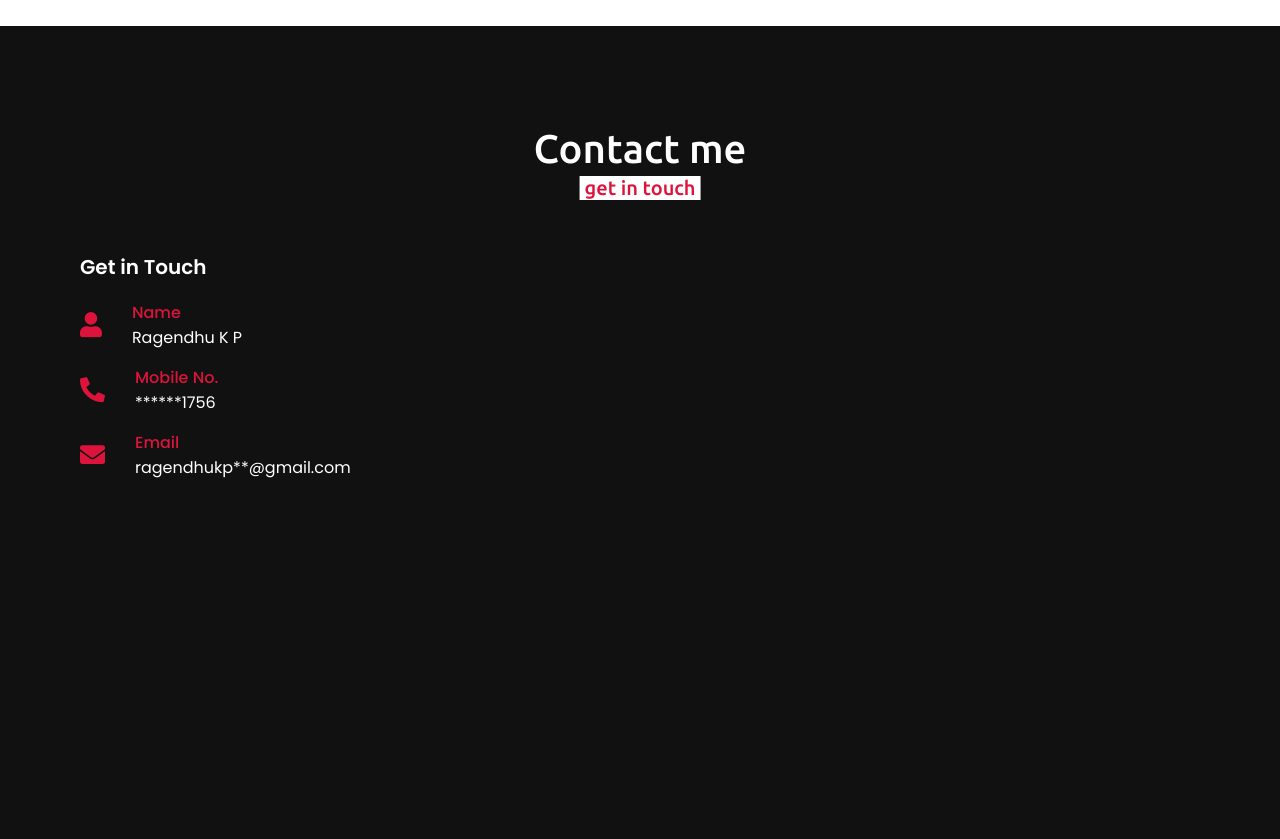
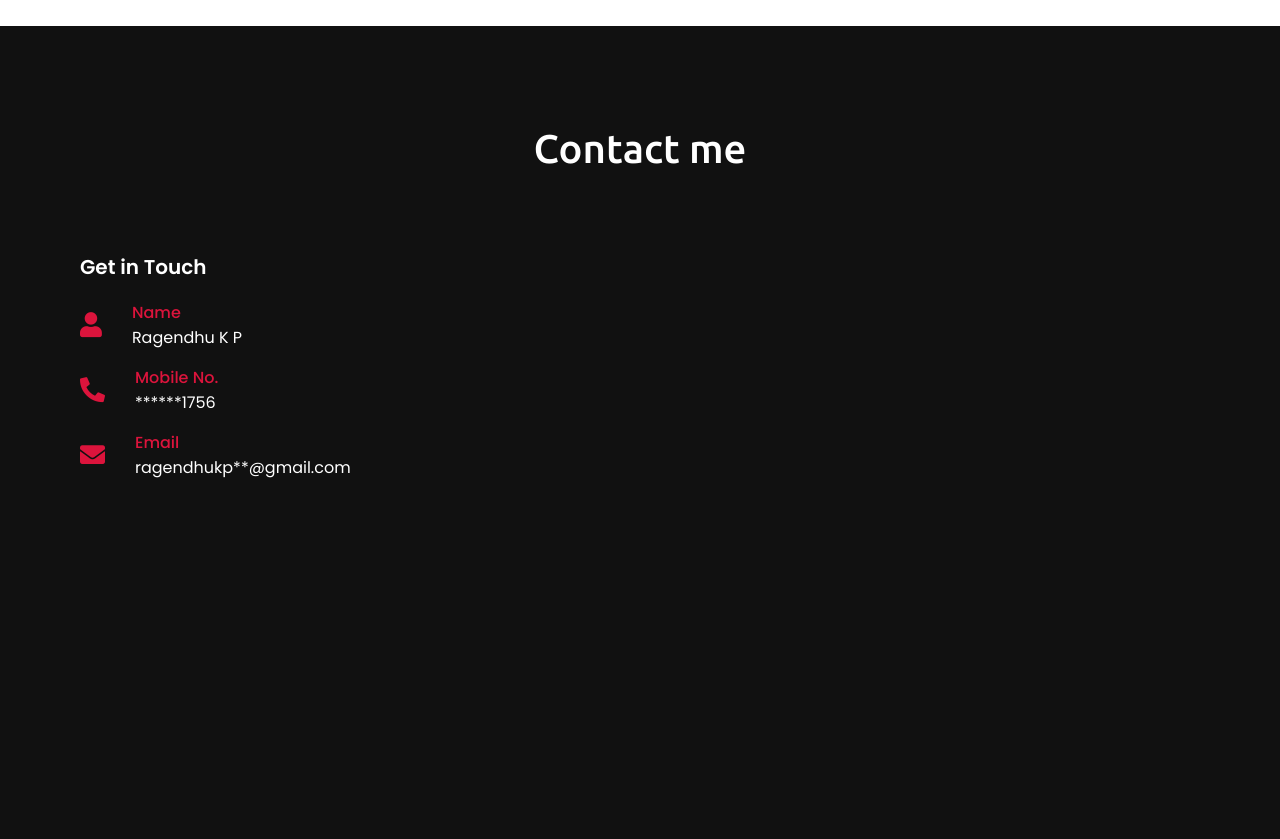
Before and after one commit to ragendhukp/portfolio, a plain HTML site: page index.html in a window 1280 px wide. Shown: the part 2160-2999 px from the top of the page. Drawn offline with nearby package versions, Linux system fonts and the light colour scheme.

Commit message:
Update style.css

```diff
--- a/style.css
+++ b/style.css
@@ -275,9 +275,9 @@ section .title::after{
     background-attachment: fixed;
 }
 
-.contact .title::after{
+/* .contact .title::after{
     content: "get in touch";
-}
+} */
 .contact .contact-content .column{
     width: calc(50% - 30px);
 }
```
